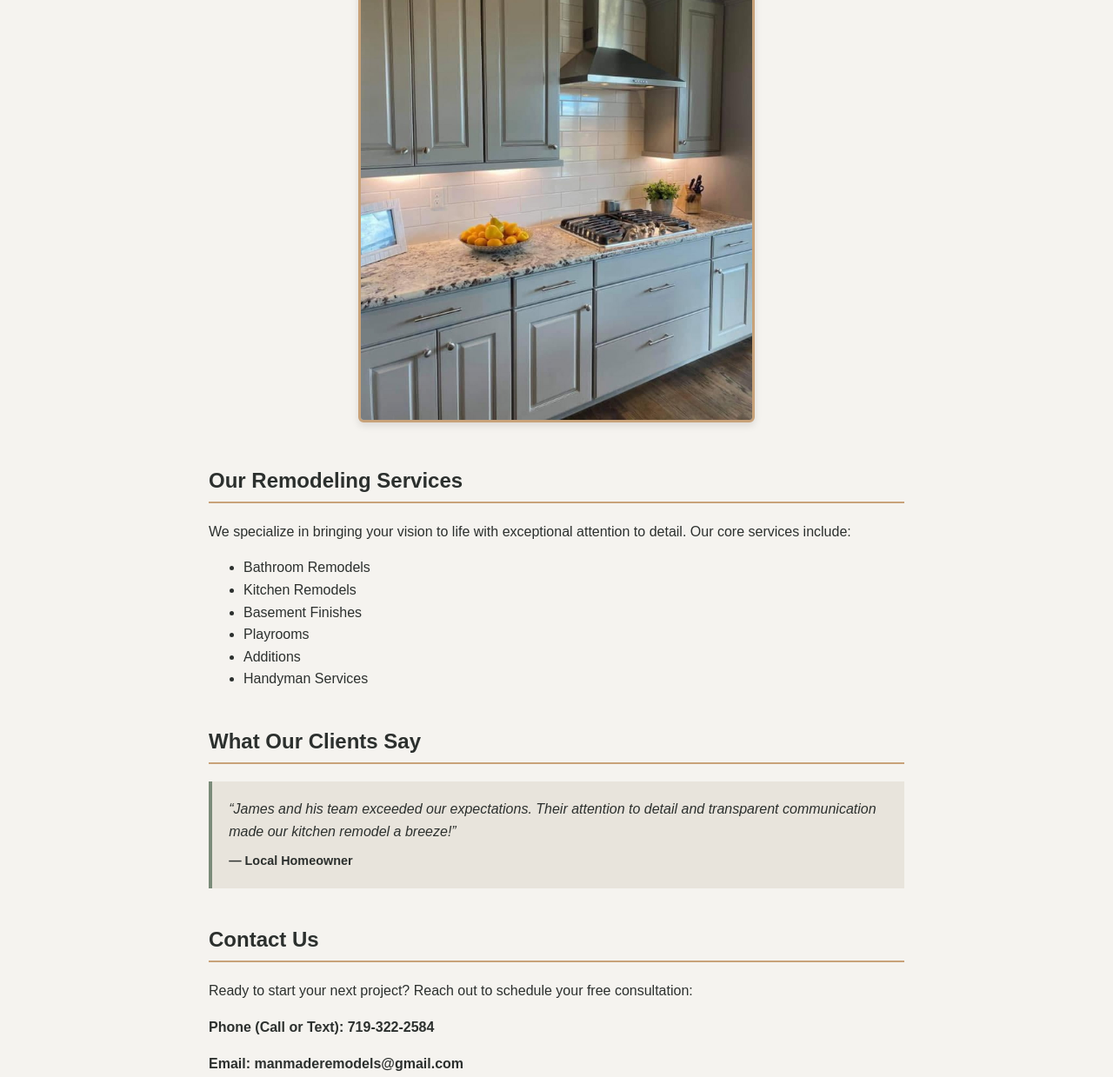
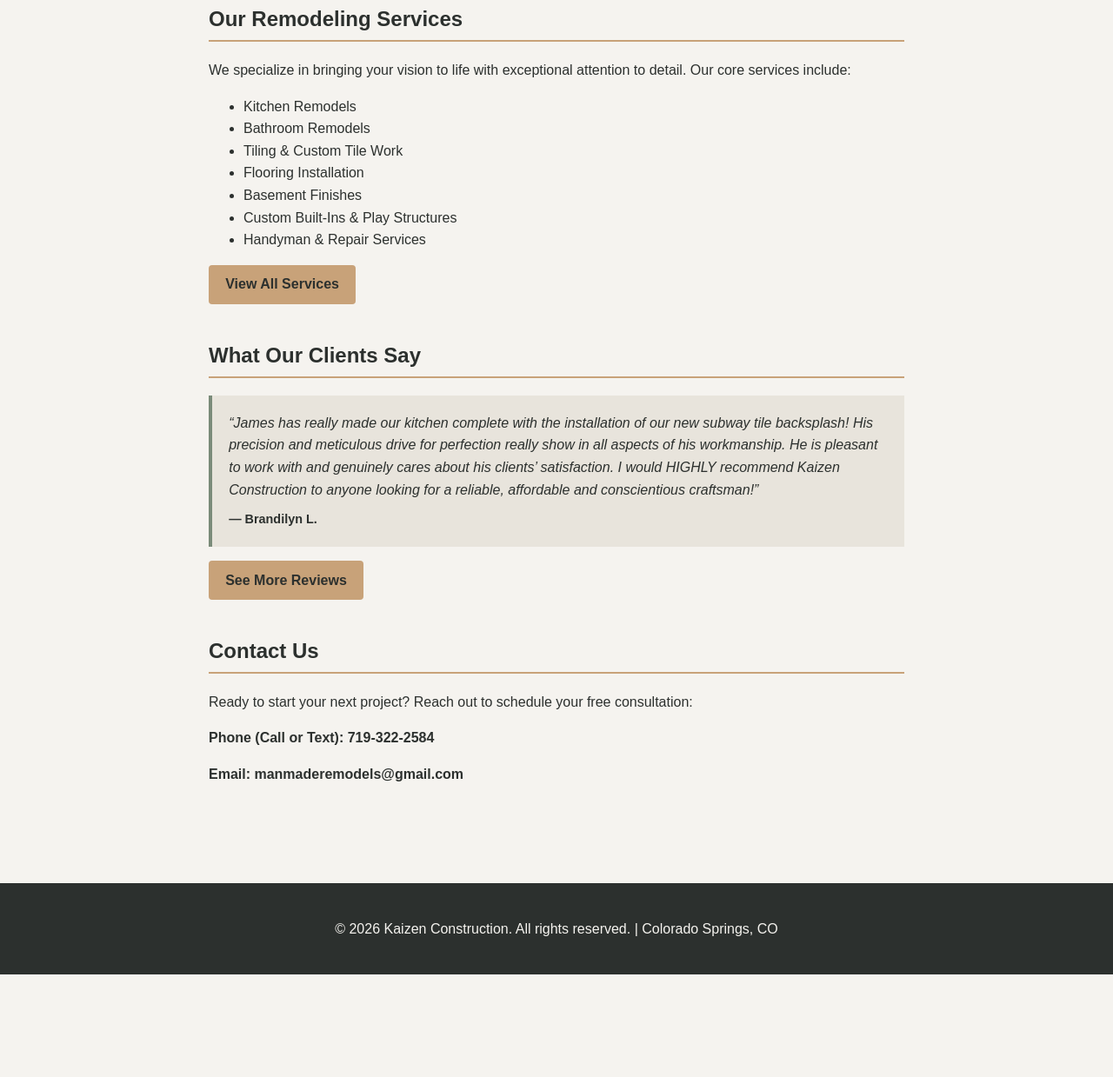
Before and after one commit to marenakaan/Kaizen-Construction, a plain HTML site: page index.html in a window 1280 px wide. Shown: the part 761-2000 px from the top of the page at 87% size. After the commit the page ends 1882 px from the top, so only its background shows below. Drawn offline with Linux system fonts and the light colour scheme.

Commit message:
Improve index.html for SEO and content updates
Updated the HTML structure and content for better SEO and clarity.

```diff
--- a/index.html
+++ b/index.html
@@ -1,9 +1,12 @@
-<!doctype html>
+<!DOCTYPE html>
 <html lang="en">
 
 <head>
   <meta charset="utf-8">
-  <title>Kaizen Construction | Home</title>
+  <meta http-equiv="Content-Type" content="text/html; charset=utf-8">
+  <meta name="viewport" content="width=device-width, initial-scale=1.0">
+  <meta name="description" content="Kaizen Construction offers custom home remodeling, kitchen and bathroom renovations, basement finishes, custom tiling, and reliable handyman services in Colorado Springs, CO.">
+  <title>Kaizen Construction | Colorado Springs Home Remodeling &amp; Repairs</title>
   <link rel="stylesheet" href="styles.css">
 </head>
 
@@ -14,13 +17,16 @@
       <ul>
         <li><a href="index.html">Home</a></li>
         <li><a href="about.html">About</a></li>
+        <li><a href="services.html">Services</a></li>
+        <li><a href="reviews.html">Reviews</a></li>
+        <li><a href="gallery.html">Gallery</a></li>
         <li><a href="contact.html">Contact</a></li>
       </ul>
     </nav>
   </header>
 
   <section class="hero">
-    <h2>Quality Craftsmanship & Neighborly Trust</h2>
+    <h2>Quality Craftsmanship &amp; Neighborly Trust</h2>
     <p>Constant Improvement is our motto. Proudly serving Colorado Springs with high-end, custom home renovations and reliable home repairs.</p>
     <a href="contact.html" class="cta-button">Get in Touch</a>
   </section>
@@ -31,7 +37,7 @@
       <p>Constant Improvement is our motto, and the attitude we bring to every job, every day. Kaizen Construction is a small, family-owned remodeling and home repair company based in Colorado Springs, CO. We are masters of our craft and aim to provide Colorado Springs with quality service at a fair price.</p>
 
       <div class="content-image-wrapper">
-        <img src="images/kitchen-remodel.jpg" alt="Aesthetic kitchen remodel featuring custom cabinetry and tile backsplash by Kaizen Construction" class="page-photo">
+        <img src="gallery/kitchen6.jpg" alt="Kitchen remodel by Kaizen Construction in Colorado Springs featuring shaker cabinets, subway tile backsplash, and stainless range hood" class="page-photo" loading="lazy">
       </div>
     </section>
 
@@ -39,21 +45,26 @@
       <h2>Our Remodeling Services</h2>
       <p>We specialize in bringing your vision to life with exceptional attention to detail. Our core services include:</p>
       <ul>
+        <li>Kitchen Remodels</li>
         <li>Bathroom Remodels</li>
-        <li>Kitchen Remodels</li>
+        <li>Tiling &amp; Custom Tile Work</li>
+        <li>Flooring Installation</li>
         <li>Basement Finishes</li>
-        <li>Playrooms</li>
-        <li>Additions</li>
-        <li>Handyman Services</li>
+        <li>Custom Built-Ins &amp; Play Structures</li>
+        <li>Handyman &amp; Repair Services</li>
       </ul>
+      <p style="margin-top: 1rem;"><a href="services.html" class="cta-button">View All Services</a></p>
     </section>
 
     <section>
       <h2>What Our Clients Say</h2>
-      <blockquote>
-        <p>&ldquo;James and his team exceeded our expectations. Their attention to detail and transparent communication made our kitchen remodel a breeze!&rdquo;</p>
-        <cite>&mdash; Local Homeowner</cite>
-      </blockquote>
+      <a href="reviews.html" style="display: block; color: inherit; text-decoration: none;">
+        <blockquote>
+          <p>&ldquo;James has really made our kitchen complete with the installation of our new subway tile backsplash! His precision and meticulous drive for perfection really show in all aspects of his workmanship. He is pleasant to work with and genuinely cares about his clients&rsquo; satisfaction. I would HIGHLY recommend Kaizen Construction to anyone looking for a reliable, affordable and conscientious craftsman!&rdquo;</p>
+          <cite>&mdash; Brandilyn L.</cite>
+        </blockquote>
+      </a>
+      <p style="margin-top: 1rem;"><a href="reviews.html" class="cta-button">See More Reviews</a></p>
     </section>
 
     <section>
@@ -65,7 +76,7 @@
   </main>
 
   <footer>
-    <p>&copy; 2026 Kaizen Construction LLC. All rights reserved.</p>
+    <p>&copy; 2026 Kaizen Construction. All rights reserved. | Colorado Springs, CO</p>
   </footer>
 </body>
 
```
